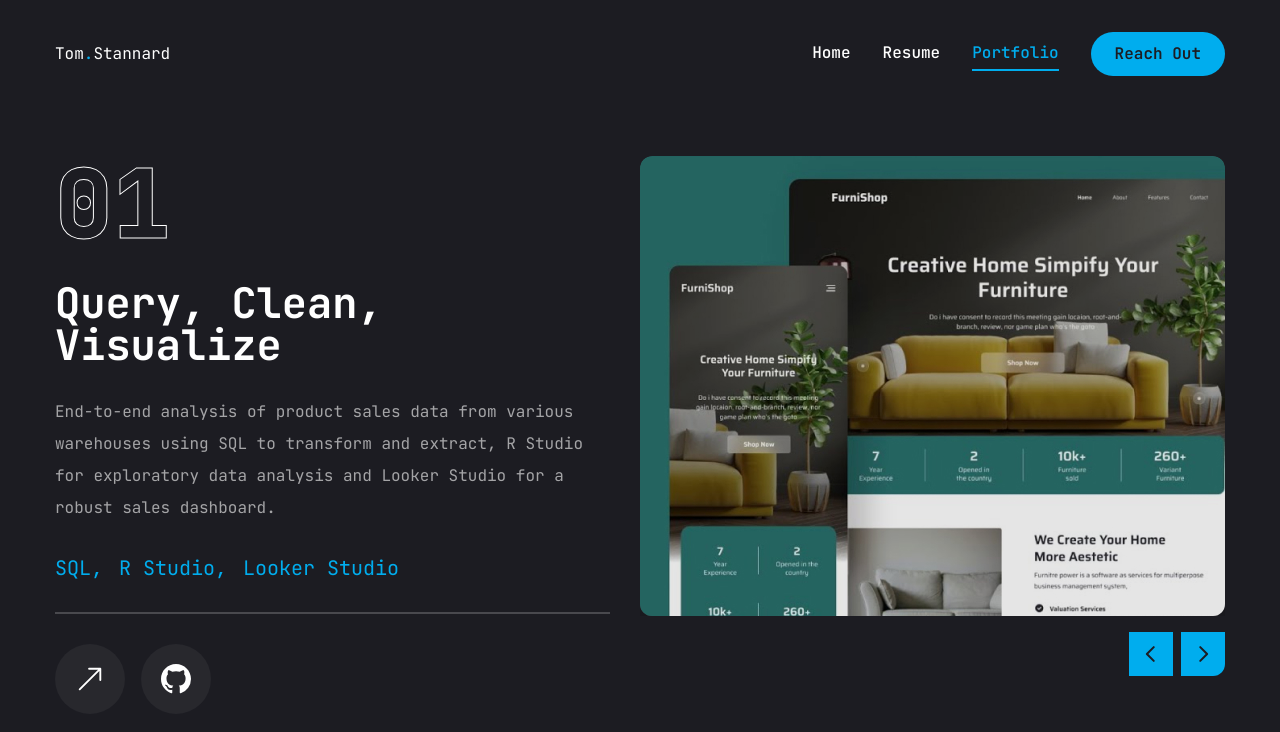
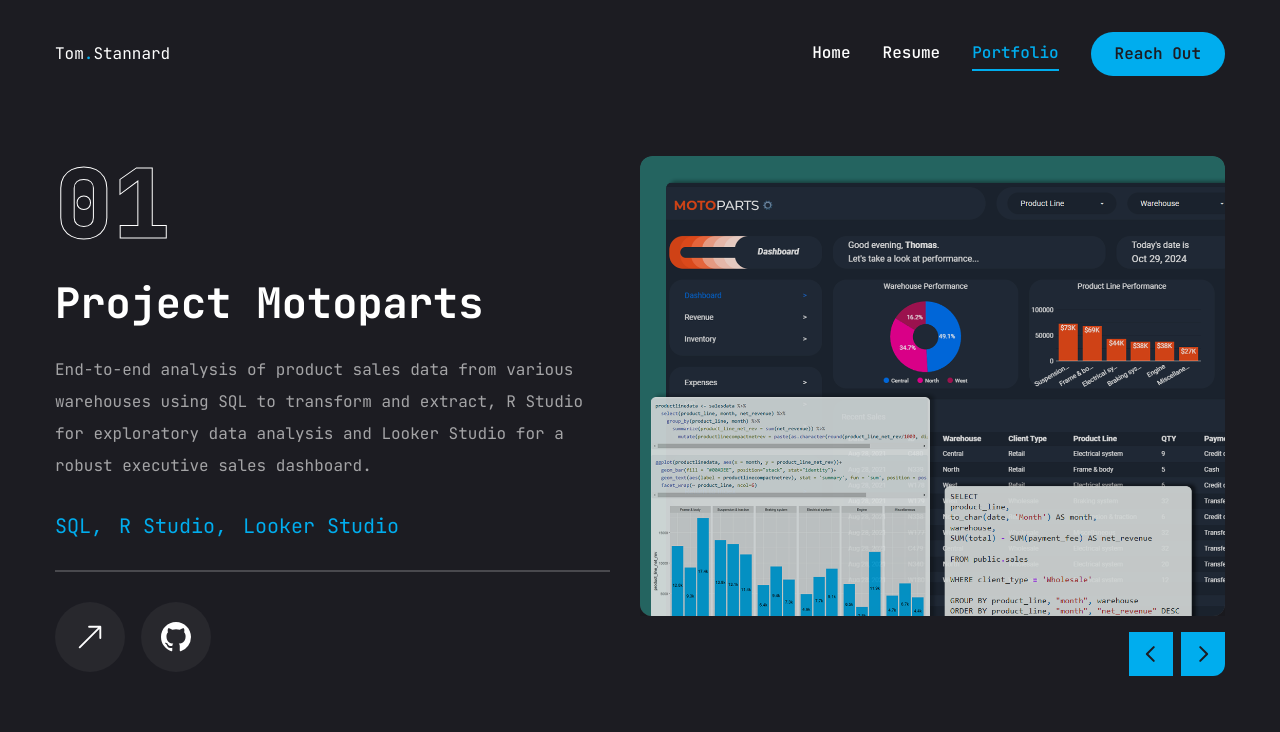
Before and after one commit to tom-stannard/tom-portfolio, a Next.js app: page /portfolio in a window 1280 px wide. Shown: the top 732 px of the page. Built offline with nearby package versions, Linux system fonts and the light colour scheme.

Commit message:
twenty-fifth commit

```diff
--- a/app/portfolio/page.jsx
+++ b/app/portfolio/page.jsx
@@ -19,17 +19,17 @@
 const projects = [
   {
     num: '01',
-    category: 'Query, Clean, Visualize',
+    category: 'Project Motoparts',
     title: 'SQL1',
-    description: "End-to-end analysis of product sales data from various warehouses using SQL to transform and extract, R Studio for exploratory data analysis and Looker Studio for a robust sales dashboard.",
+    description: "End-to-end analysis of product sales data from various warehouses using SQL to transform and extract, R Studio for exploratory data analysis and Looker Studio for a robust executive sales dashboard.",
     stack: [
       {name: 'SQL'},
       {name: 'R Studio'},
       {name: 'Looker Studio'}
     ],
     image: thumb1,
-    live: '',
-    github: '',
+    live: 'https://lookerstudio.google.com/reporting/dbc972b7-07fe-4e8b-a692-b1536b73fad9',
+    github: 'https://github.com/tom-stannard/Project-Motoparts',
   },
   {
     num: '02',
```
Also changed, not shown: public/assets/work/thumb1.png.
